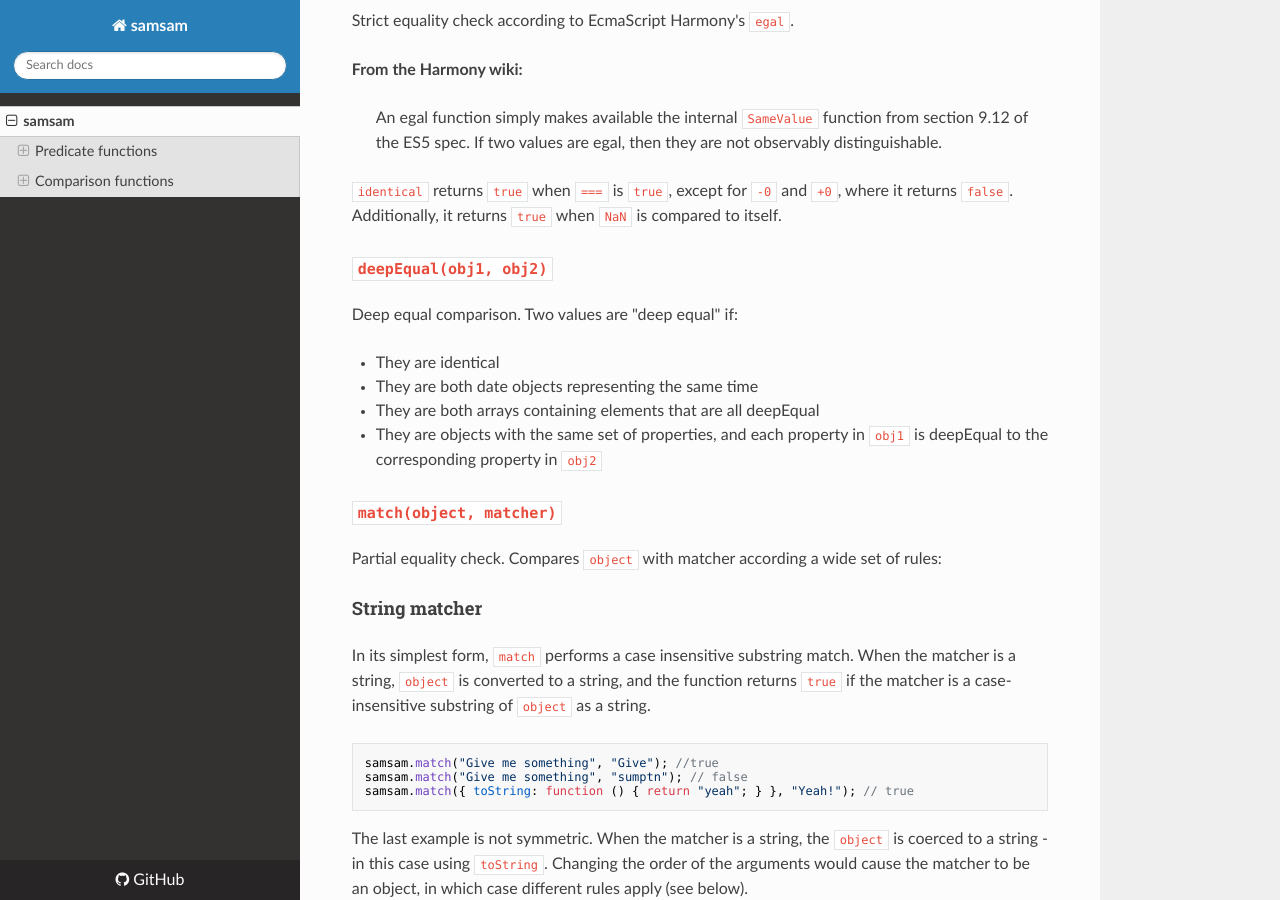
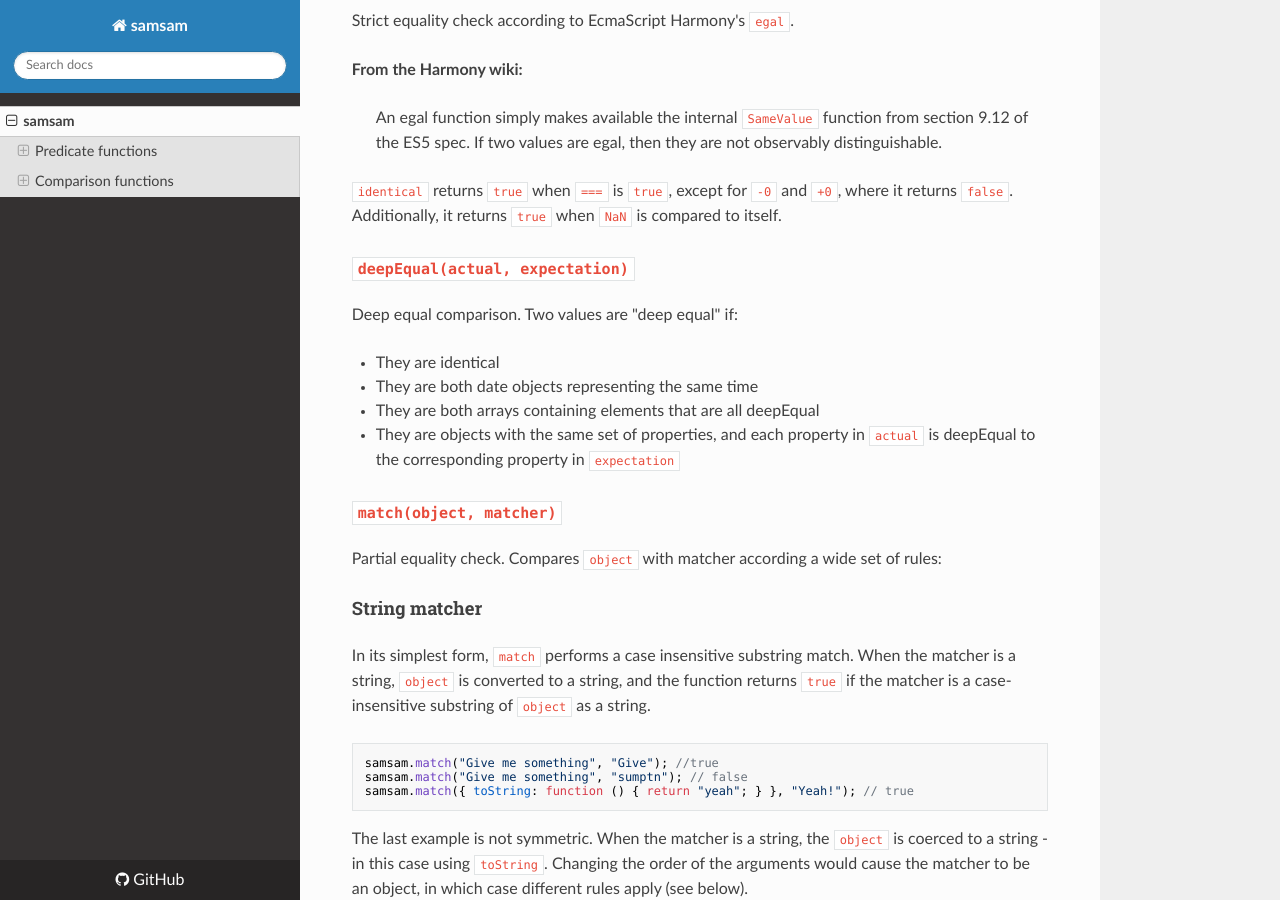
Before and after one commit to sinonjs/samsam, an MkDocs documentation site: the page built from docs/index.md, in a window 1280 px wide and 900 px high, scrolled down 978 px. Built offline with MkDocs 1.6.1, drawn with Linux system fonts in a browser that asks for light colours; nearby versions of some CDN libraries.

Commit message:
Updated documentation.

```diff
--- a/docs/index.md
+++ b/docs/index.md
@@ -53,7 +53,7 @@
 `NaN` is compared to itself.
 
 
-### `deepEqual(obj1, obj2)`
+### `deepEqual(actual, expectation)`
 
 Deep equal comparison. Two values are "deep equal" if:
 
@@ -61,7 +61,7 @@
 * They are both date objects representing the same time
 * They are both arrays containing elements that are all deepEqual
 * They are objects with the same set of properties, and each property
-  in `obj1` is deepEqual to the corresponding property in `obj2`
+  in `actual` is deepEqual to the corresponding property in `expectation`
 
 
 ### `match(object, matcher)`
```
